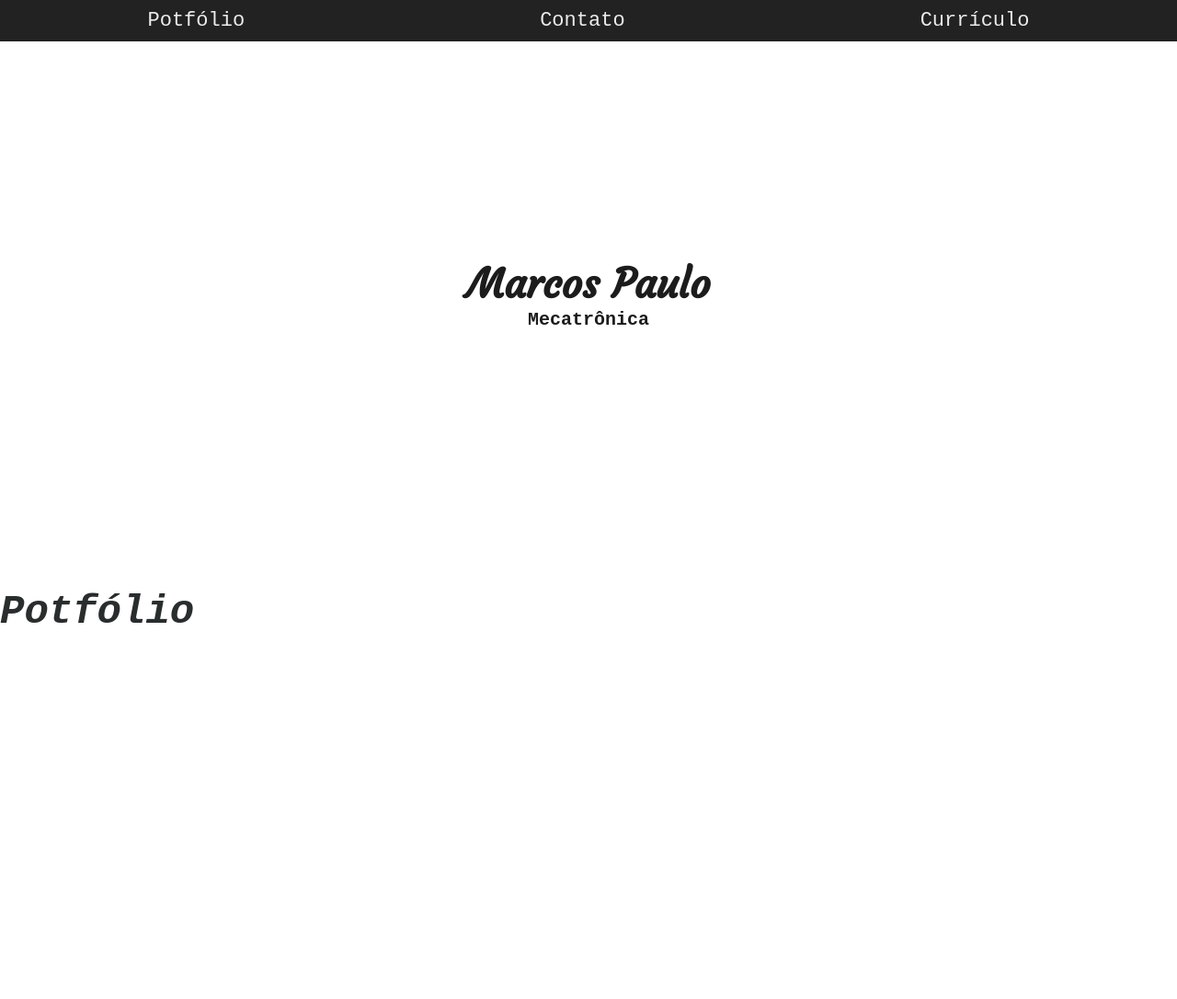
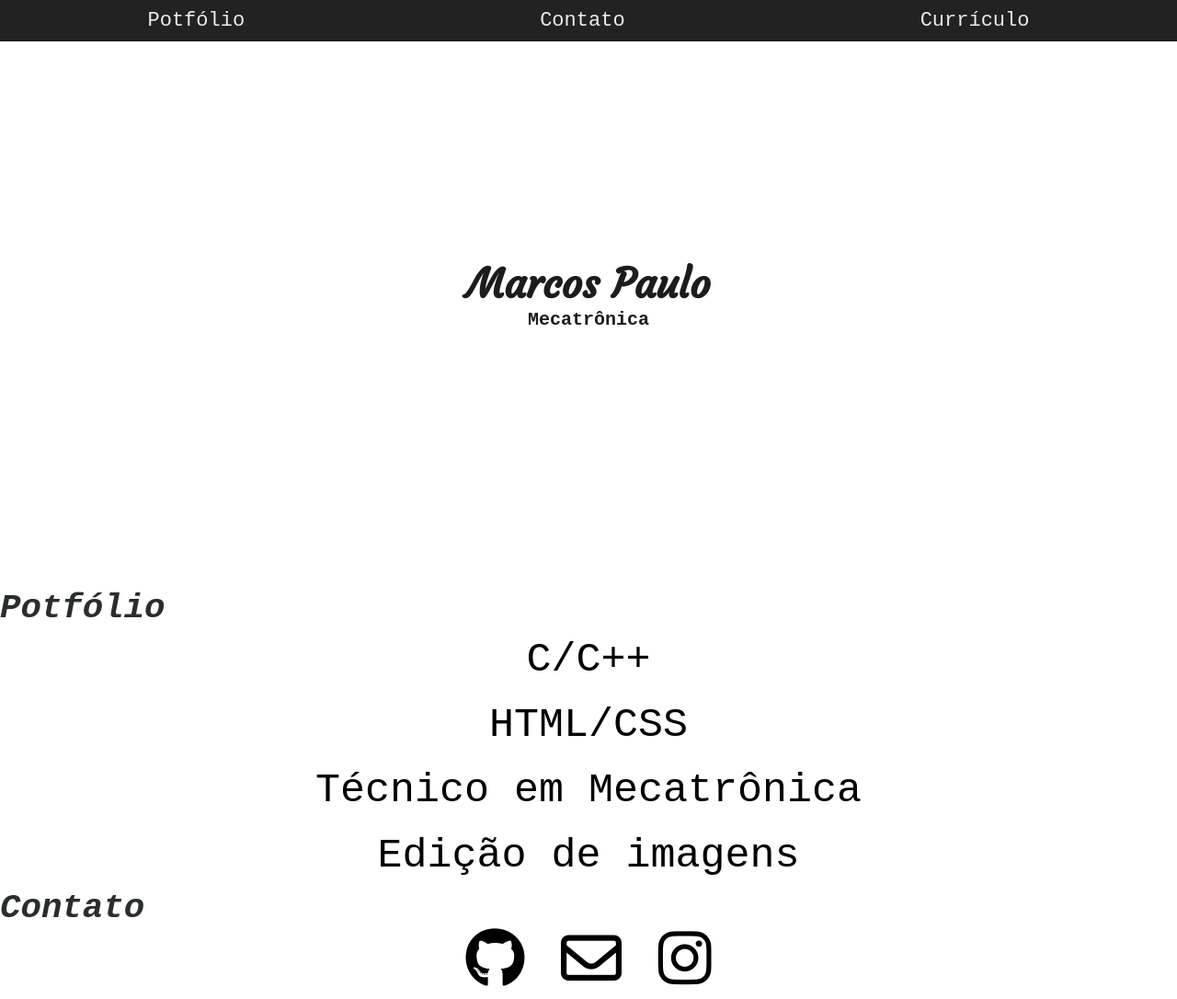
Before and after one commit to Mpviegas/site-alura, a plain HTML site: page index.html in a window 1280 px wide. Shown: the whole page at 92% size. Before the commit the page ends 800 px from the top, so only its background shows below. Drawn offline with Linux system fonts and the light colour scheme.

Commit message:
Quarta aula

```diff
--- a/CSS/style.css
+++ b/CSS/style.css
@@ -6,9 +6,9 @@
 body {
     background: #FFF;
     font-family: 'Roboto Mono', monospace;
-    height: 100vh
+    height: 100vh;
   }
-  @media (min-width: 400px) {
+  @media (min-width: 399px) {
     body {
       font-size: 14px;
     }
@@ -61,10 +61,11 @@ body {
   .site-subtitle {
     font-size: 20px;
   }
-  .portfolio {
+  .contato h2,
+  .portfolio h2{
     font-style: italic;
     color: #2a2d2d;
-    font-size: 2em;
+    font-size: 1.7em;
   }
 .img-portfolio-html {
   width: 270px;
@@ -73,3 +74,19 @@ body {
   /*! height: 74; */
   width: 274px;
 }
+.port {
+  text-align: center;
+  padding: 10px;
+  font-size: 45px;
+}
+.contato a {
+  font-size: 3em;
+  color: black;
+}
+.contato a:hover {
+  text-decoration: none;
+  text-shadow: 0px 0px 8px black;
+}
+.contato .icons {
+  text-align: center;
+}
--- a/index.html
+++ b/index.html
@@ -7,6 +7,7 @@
     <title>Marcos Paulo</title>
     <link rel="stylesheet" href="css/style.css">
     <link href="https://fonts.googleapis.com/css2?family=Courgette&display=swap" rel="stylesheet">
+    <script src="https://kit.fontawesome.com/a40b6f5afc.js" crossorigin="anonymous"></script>
 </head>
 
 <body>
@@ -23,20 +24,29 @@
             <h2 class="site-subtitle">Mecatrônica</h>
         </div>
     </header>
-    <section>
-        <h2 class="portfolio">Potfólio</h2>
-        <!--
-        <div class="grid">
-            <figure>
-                <img class="img-portfolio-html" src="imagens/html-css.png" alt="HTML E CSS">
-            </figure>
-            <figure>
-                <img class="img-portfolio-cpp" src="imagens/c-cpp.png" alt="c and c++">
-            </figure>
-        </div>
-        -->
+    <section class="portfolio">
+        <h2>Potfólio</h2>
+        <p class="port">C/C++</p>
+        <p class="port">HTML/CSS</p>
+        <p class="port">Técnico em Mecatrônica</p>
+        <p class="port">Edição de imagens</p>
+    </section>
+    <section class="contato" id="contato">
+		<h2>Contato</h2>
 
-    </section>
+		<div class="grid icons">
+			<a target="_blank" href="https://github.com/Mpviegas">
+				<i class="fab fa-github"></i>
+			</a>
+			<a target="_blank" href="mpvmmv@gmail.com">
+                <i class="far fa-envelope"></i>
+			</a>
+			</a>
+			<a target="_blank" href="https://www.instagram.com/mpviegas_">
+                <i class="fab fa-instagram"></i>
+			</a>
+		</div>
+	</section>
 </body>
 
 </html>
```
